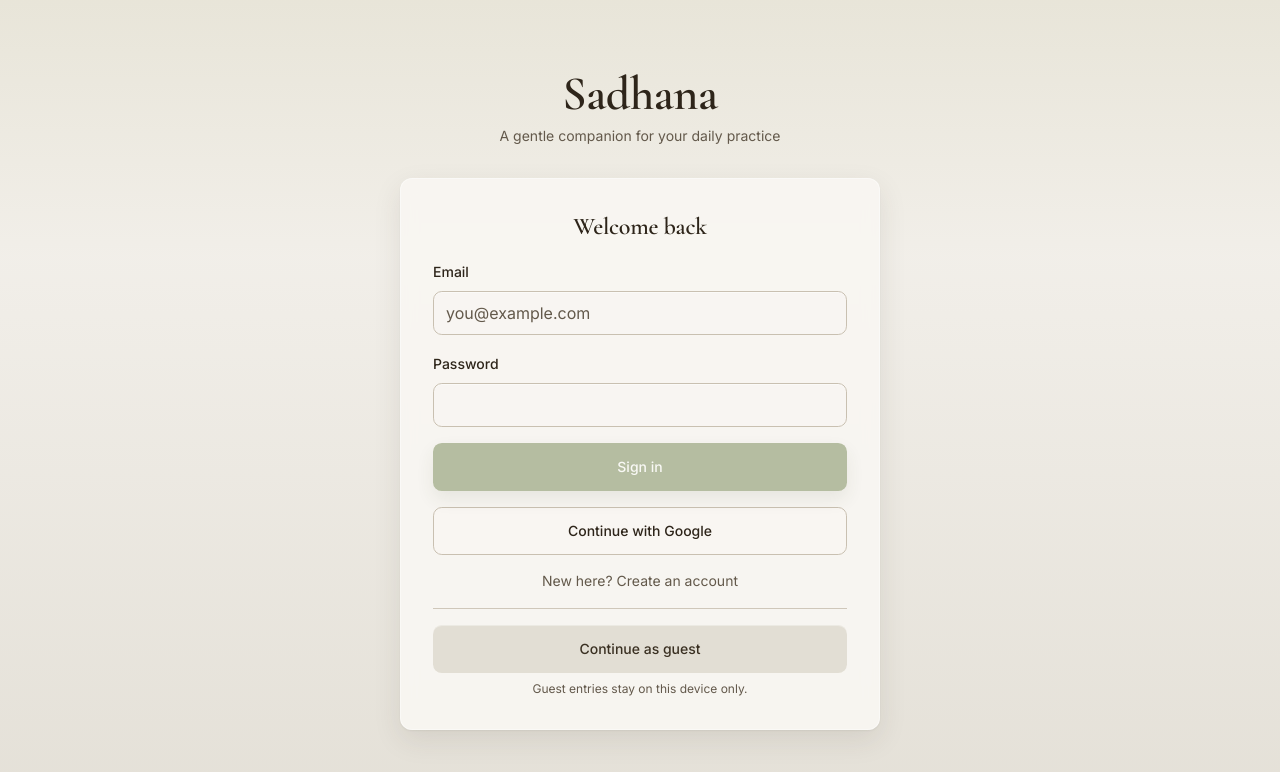
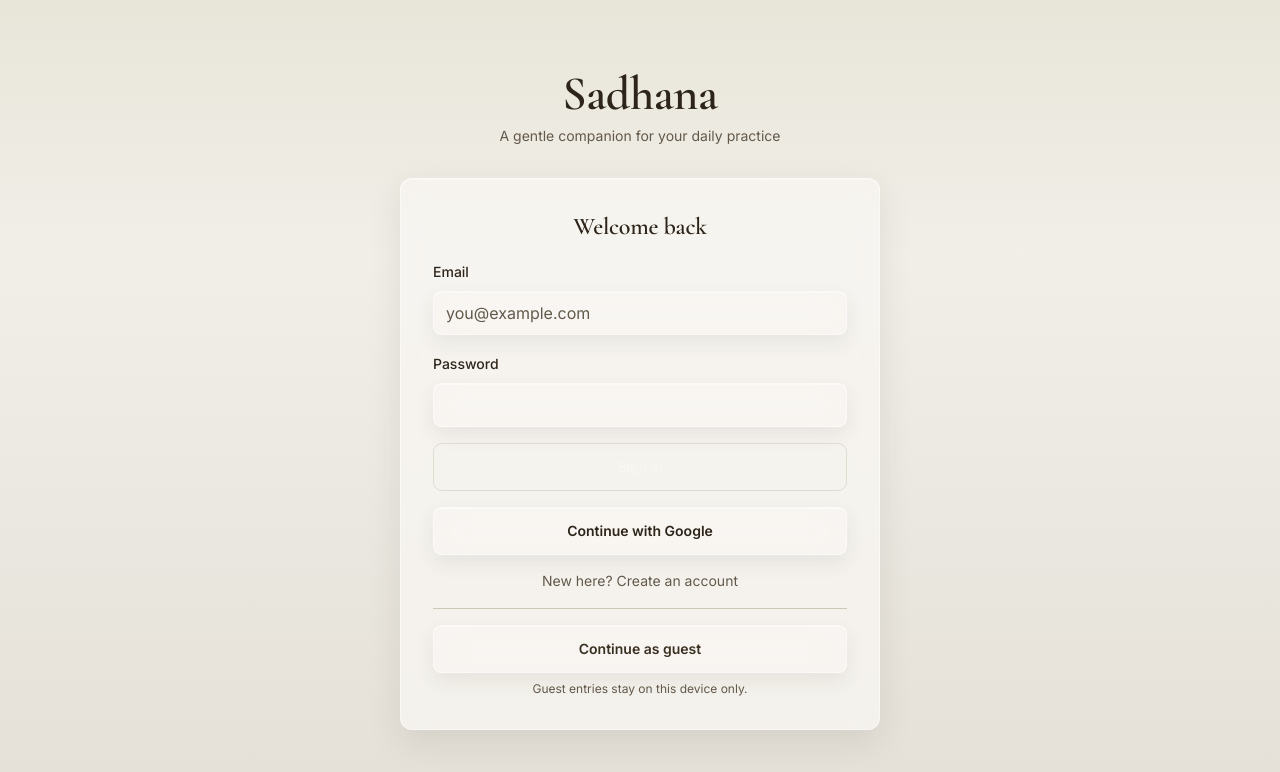
Before and after one commit to bigisan/Hare-Krsna-Sadhana-Card, a React (Vite) app: page / in a window 1280 px wide. Shown: the top 772 px of the page. Built offline with nearby package versions, Linux system fonts and the light colour scheme; no server answers.

Commit message:
Add Liquid Glass UI primitives

```diff
--- a/src/components/ui/button.tsx
+++ b/src/components/ui/button.tsx
@@ -5,17 +5,17 @@ type Variant = "default" | "secondary" | "outline" | "ghost" | "destructive";
 type Size = "default" | "sm" | "lg" | "icon";
 
 const variants: Record<Variant, string> = {
-  default: "bg-primary text-primary-foreground shadow-[0_8px_18px_hsl(82_24%_24%_/_0.18)] hover:bg-primary/90",
-  secondary: "bg-secondary text-secondary-foreground shadow-[0_1px_0_hsl(0_0%_100%_/_0.35)_inset] hover:bg-secondary/80",
-  outline: "border border-input bg-card/60 hover:bg-accent hover:text-accent-foreground",
-  ghost: "hover:bg-accent hover:text-accent-foreground",
-  destructive: "bg-destructive text-destructive-foreground hover:bg-destructive/90",
+  default: "border border-primary/40 bg-primary/92 text-primary-foreground shadow-[0_10px_24px_hsl(82_24%_24%_/_0.22),0_1px_0_hsl(0_0%_100%_/_0.22)_inset] hover:bg-primary hover:shadow-[0_12px_28px_hsl(82_24%_24%_/_0.26),0_1px_0_hsl(0_0%_100%_/_0.26)_inset] active:brightness-95",
+  secondary: "glass-control text-secondary-foreground hover:bg-card/70 active:brightness-95",
+  outline: "glass-control text-foreground hover:bg-accent/70 hover:text-accent-foreground active:brightness-95",
+  ghost: "text-foreground/80 hover:bg-card/60 hover:text-foreground active:bg-card/70 active:brightness-95",
+  destructive: "border border-destructive/40 bg-destructive/92 text-destructive-foreground shadow-[0_10px_22px_hsl(8_58%_28%_/_0.22)] hover:bg-destructive active:brightness-95",
 };
 const sizes: Record<Size, string> = {
-  default: "h-10 px-4 py-2",
-  sm: "h-8 px-3 text-sm",
-  lg: "h-12 px-6 text-base",
-  icon: "h-10 w-10",
+  default: "min-h-11 px-4 py-2",
+  sm: "min-h-10 px-3 text-sm",
+  lg: "min-h-12 px-6 text-base",
+  icon: "h-11 w-11",
 };
 
 export interface ButtonProps extends ButtonHTMLAttributes<HTMLButtonElement> {
@@ -28,9 +28,9 @@ export const Button = forwardRef<HTMLButtonElement, ButtonProps>(
     <button
       ref={ref}
       className={cn(
-        "inline-flex items-center justify-center gap-2 rounded-md text-sm font-medium transition-colors",
-        "focus-visible:outline-none focus-visible:ring-2 focus-visible:ring-ring focus-visible:ring-offset-2",
-        "disabled:pointer-events-none disabled:opacity-50",
+        "pressable inline-flex touch-manipulation select-none items-center justify-center gap-2 rounded-md text-sm font-semibold",
+        "focus-visible:outline-none focus-visible:ring-2 focus-visible:ring-ring focus-visible:ring-offset-2 focus-visible:ring-offset-background",
+        "disabled:pointer-events-none disabled:scale-100 disabled:opacity-45 disabled:shadow-none",
         variants[variant], sizes[size], className,
       )}
       {...props}
--- a/src/components/ui/card.tsx
+++ b/src/components/ui/card.tsx
@@ -4,17 +4,17 @@ import { cn } from "@/lib/utils";
 export function Card({ className, ...props }: HTMLAttributes<HTMLDivElement>) {
   return (
     <div
-      className={cn("rounded-lg border border-white/40 bg-card/95 text-card-foreground shadow-soft backdrop-blur", className)}
+      className={cn("glass-card rounded-xl text-card-foreground", className)}
       {...props}
     />
   );
 }
 export function CardHeader({ className, ...props }: HTMLAttributes<HTMLDivElement>) {
-  return <div className={cn("flex flex-col space-y-1.5 p-8 pb-4", className)} {...props} />;
+  return <div className={cn("flex flex-col space-y-1.5 p-6 pb-4 sm:p-8 sm:pb-4", className)} {...props} />;
 }
 export function CardTitle({ className, ...props }: HTMLAttributes<HTMLHeadingElement>) {
   return <h3 className={cn("font-display text-2xl font-semibold", className)} {...props} />;
 }
 export function CardContent({ className, ...props }: HTMLAttributes<HTMLDivElement>) {
-  return <div className={cn("p-8 pt-0", className)} {...props} />;
+  return <div className={cn("p-6 pt-0 sm:p-8 sm:pt-0", className)} {...props} />;
 }
--- a/src/components/ui/input.tsx
+++ b/src/components/ui/input.tsx
@@ -6,7 +6,7 @@ export const Input = forwardRef<HTMLInputElement, InputHTMLAttributes<HTMLInputE
     <input
       ref={ref}
       className={cn(
-        "flex h-11 w-full rounded-md border border-input bg-card/70 px-3 py-2 text-base shadow-[0_1px_0_hsl(0_0%_100%_/_0.45)_inset]",
+        "glass-control flex min-h-11 w-full rounded-md px-3 py-2 text-base text-foreground",
         "placeholder:text-muted-foreground focus-visible:outline-none focus-visible:ring-2 focus-visible:ring-ring",
         "disabled:opacity-50",
         className,
--- a/src/components/ui/sheet.tsx
+++ b/src/components/ui/sheet.tsx
@@ -22,12 +22,12 @@ export function Sheet({
   if (!open) return null;
   return (
     <div className="fixed inset-0 z-50">
-      <div className="absolute inset-0 bg-foreground/30" onClick={onClose} aria-hidden />
+      <div className="absolute inset-0 bg-foreground/25 backdrop-blur-sm" onClick={onClose} aria-hidden />
       <div
         role="dialog"
         aria-label={title}
         className={cn(
-          "absolute inset-x-0 bottom-0 max-h-[85vh] overflow-y-auto rounded-t-2xl border bg-card p-8 shadow-soft",
+          "glass-panel safe-bottom-padding absolute inset-x-0 bottom-0 max-h-[88vh] overflow-y-auto rounded-t-3xl p-6 shadow-lift",
           "sm:inset-y-0 sm:left-auto sm:right-0 sm:w-96 sm:rounded-none sm:rounded-l-2xl",
         )}
       >
@@ -36,7 +36,7 @@ export function Sheet({
           <button
             onClick={onClose}
             aria-label="Close"
-            className="rounded-md p-2 hover:bg-accent focus-visible:outline-none focus-visible:ring-2 focus-visible:ring-ring"
+            className="pressable glass-control rounded-md p-2 hover:bg-accent focus-visible:outline-none focus-visible:ring-2 focus-visible:ring-ring"
           >
             <X className="h-5 w-5" />
           </button>
--- a/src/components/ui/switch.tsx
+++ b/src/components/ui/switch.tsx
@@ -17,15 +17,15 @@ export function Switch({
       aria-label={label}
       onClick={() => onCheckedChange(!checked)}
       className={cn(
-        "relative inline-flex h-6 w-11 shrink-0 items-center rounded-full transition-colors",
+        "pressable relative inline-flex h-8 w-14 shrink-0 touch-manipulation items-center rounded-full border border-white/35 transition-colors",
         "focus-visible:outline-none focus-visible:ring-2 focus-visible:ring-ring focus-visible:ring-offset-2",
-        checked ? "bg-primary" : "bg-input",
+        checked ? "bg-primary shadow-[0_8px_18px_hsl(82_24%_24%_/_0.22)]" : "bg-input/70 shadow-[0_1px_0_hsl(0_0%_100%_/_0.38)_inset]",
       )}
     >
       <span
         className={cn(
-          "pointer-events-none block h-5 w-5 rounded-full bg-card shadow transition-transform",
-          checked ? "translate-x-5" : "translate-x-0.5",
+          "pointer-events-none block h-6 w-6 rounded-full bg-card shadow-soft transition-transform",
+          checked ? "translate-x-7" : "translate-x-0.5",
         )}
       />
     </button>
--- a/src/index.css
+++ b/src/index.css
@@ -51,9 +51,52 @@
     background:
       linear-gradient(180deg, hsl(48 25% 88%) 0%, hsl(var(--background)) 32%, hsl(42 19% 87%) 100%);
   }
+  .dark body {
+    background:
+      radial-gradient(circle at 50% -10%, hsl(82 18% 22% / 0.34), transparent 42%),
+      linear-gradient(180deg, hsl(230 24% 9%) 0%, hsl(var(--background)) 52%, hsl(230 20% 8%) 100%);
+  }
   .font-display {
     font-family: 'Cormorant Garamond', Georgia, serif;
     letter-spacing: -0.01em;
     font-feature-settings: "ss01", "liga";
   }
 }
+
+@layer utilities {
+  .soft-gradient-bg {
+    background:
+      radial-gradient(circle at 18% 0%, hsl(48 42% 92% / 0.86), transparent 34%),
+      radial-gradient(circle at 90% 8%, hsl(82 24% 72% / 0.34), transparent 32%),
+      linear-gradient(180deg, hsl(42 25% 91%), hsl(40 24% 93%) 46%, hsl(42 20% 87%));
+  }
+
+  .glass-panel {
+    @apply border border-white/45 bg-card/70 shadow-soft backdrop-blur-xl;
+    box-shadow:
+      0 1px 0 hsl(0 0% 100% / 0.44) inset,
+      0 18px 45px hsl(40 20% 18% / 0.12);
+  }
+
+  .glass-card {
+    @apply border border-white/45 bg-card/80 shadow-soft backdrop-blur-md;
+    box-shadow:
+      0 1px 0 hsl(0 0% 100% / 0.42) inset,
+      0 12px 34px hsl(40 20% 18% / 0.10);
+  }
+
+  .glass-control {
+    @apply border border-white/45 bg-card/60 shadow-soft backdrop-blur-lg;
+    box-shadow:
+      0 1px 0 hsl(0 0% 100% / 0.48) inset,
+      0 8px 20px hsl(40 20% 18% / 0.08);
+  }
+
+  .pressable {
+    @apply motion-safe:transition-[transform,box-shadow,background-color,border-color,color,opacity] motion-safe:duration-200 motion-safe:ease-out motion-reduce:transition-none active:scale-[0.97];
+  }
+
+  .safe-bottom-padding {
+    padding-bottom: max(4rem, env(safe-area-inset-bottom));
+  }
+}
```
